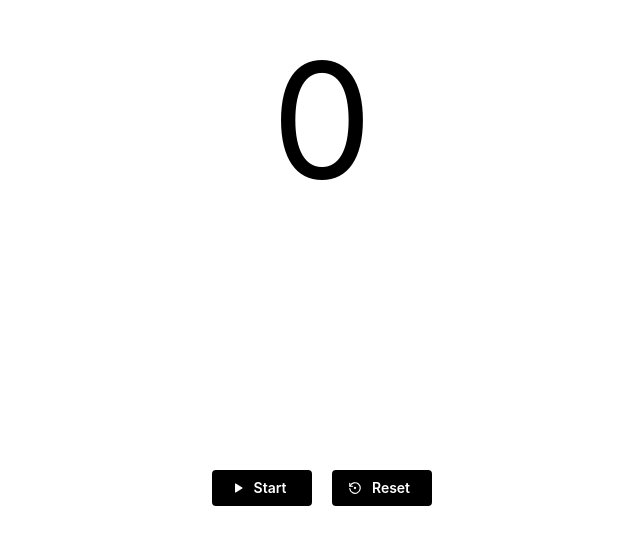
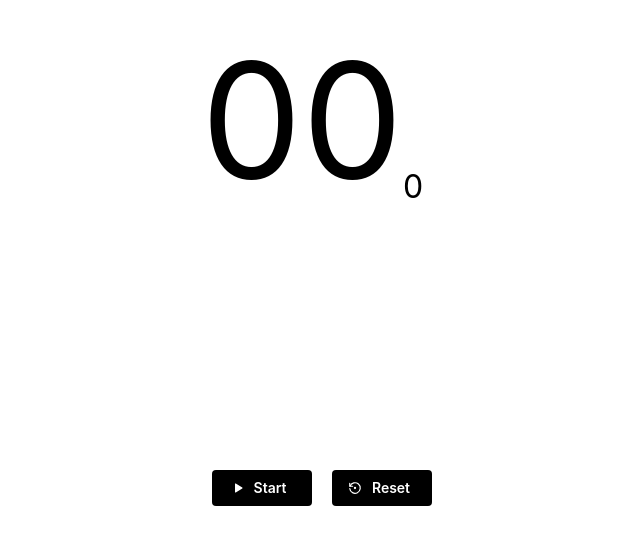
Before and after one commit to MuhammadHarisBaloch/time-machine, a Next.js app: page /stopwatch in a window 1280 px wide. Shown: the part 262-800 px from the top of the page, without its empty margins (318-958 px from the left). Built offline with nearby package versions, Linux system fonts and the light colour scheme.

Commit message:
[FEAT] stopwatch timer completed 🚀

```diff
--- a/app/stopwatch/page.tsx
+++ b/app/stopwatch/page.tsx
@@ -1,5 +1,95 @@
-import TimerInput from "@/components/StopWatch/TimerInput";
+"use client";
+import { Box, Button, Flex, Stack, Text } from "@mantine/core";
+import {
+  IconPlayerPauseFilled,
+  IconPlayerPlayFilled,
+  IconRestore,
+} from "@tabler/icons-react";
+import { useEffect, useMemo, useState } from "react";
 
 export default function stopwatch() {
-  return <TimerInput />;
+  const [isTimerStarted, setIsTimerStarted] = useState(false); // controls time start and stop
+  const [timer, setTimer] = useState(0); // contains numberOfSeconds but x2
+  const [miliSeconds, setMiliSeconds] = useState(0); // contains miliSeconds in 60ms
+
+  //starts the timer adds seconds to it.
+  useEffect(() => {
+    if (!isTimerStarted) return;
+    const interval = setInterval(() => {
+      setMiliSeconds((prevValue) => {
+        if (prevValue === 60) {
+          setTimer((prevValue) => prevValue + 1);
+          return 0;
+        }
+        return prevValue + 1;
+      });
+    }, 16.67);
+    return () => clearInterval(interval);
+  }, [isTimerStarted]);
+
+  //calculate hours
+  const hours = useMemo(() => {
+    return Math.trunc(timer / 7200);
+  }, [timer]);
+
+  //calculate minutes
+  const minutes = useMemo(() => {
+    return Math.trunc(timer / 120) % 60;
+  }, [timer]);
+
+  //calculate seconds
+  const seconds = useMemo(() => {
+    return Math.trunc((timer / 2) % 3600) % 60;
+  }, [timer]);
+
+  //to formatTimer
+  const formatNumber = (num: number) => {
+    return num.toString().padStart(2, "0");
+  };
+
+  return (
+    <Stack py="xl" align="center" w="100vw" h="100vh" justify="space-between">
+      <Box />
+      <Flex align="flex-end">
+        {hours > 0 && <Text fz="10rem">{formatNumber(hours)}:</Text>}
+        {(hours > 0 || minutes > 0) && (
+          <Text fz="10rem">{formatNumber(minutes)}:</Text>
+        )}
+        <Text fz="10rem">{formatNumber(seconds)}</Text>
+        <Text fz="2rem" mb="2rem" w={40}>
+          {miliSeconds}
+        </Text>
+      </Flex>
+      <Flex gap="lg">
+        <Button
+          leftSection={
+            isTimerStarted ? (
+              <IconPlayerPauseFilled size={14} />
+            ) : (
+              <IconPlayerPlayFilled size={12} />
+            )
+          }
+          color="black"
+          w="100px"
+          onClick={() => {
+            setIsTimerStarted(!isTimerStarted);
+          }}
+        >
+          {isTimerStarted ? "Pause" : "Start"}
+        </Button>
+        <Button
+          leftSection={<IconRestore size={14} />}
+          onClick={() => {
+            setTimer(0);
+            setMiliSeconds(0);
+            setIsTimerStarted(false);
+          }}
+          color="black"
+          w="100px"
+        >
+          Reset
+        </Button>
+      </Flex>
+    </Stack>
+  );
 }
--- a/components/StopWatch/TimerInput/index.tsx
+++ /dev/null
@@ -1,64 +0,0 @@
-"use client";
-import { Box, Button, Flex, Stack, Text } from "@mantine/core";
-import { useEffect, useState } from "react";
-import {
-  IconPlayerPlayFilled,
-  IconPlayerPauseFilled,
-  IconRestore,
-} from "@tabler/icons-react";
-
-export default function TimerInput() {
-  const [isTimerStarted, setIsTimerStarted] = useState(false);
-  const [timer, setTimer] = useState(0);
-
-  useEffect(() => {
-    if (!isTimerStarted) return;
-    const interval = setInterval(() => {
-      setTimer((prevValue) => {
-        return prevValue + 1;
-      });
-    }, 1000);
-    return () => clearInterval(interval);
-  }, [isTimerStarted]);
-  return (
-    <>
-      <Stack py="xl" align="center" w="100vw" h="100vh" justify="space-between">
-        <Box></Box>
-        <Flex align="center" justify="center">
-          <Text fz="10rem">{timer}</Text>
-          {/* <Text fz="6rem">:</Text>
-          <Text fz="10rem">0</Text> */}
-        </Flex>
-        <Flex gap="lg">
-          <Button
-            leftSection={
-              isTimerStarted ? (
-                <IconPlayerPauseFilled size={14} />
-              ) : (
-                <IconPlayerPlayFilled size={12} />
-              )
-            }
-            color="black"
-            w="100px"
-            onClick={() => {
-              setIsTimerStarted(!isTimerStarted);
-            }}
-          >
-            {isTimerStarted ? "Pause" : "Start"}
-          </Button>
-          <Button
-            leftSection={<IconRestore size={14} />}
-            onClick={() => {
-              setTimer(0);
-              setIsTimerStarted(false);
-            }}
-            color="black"
-            w="100px"
-          >
-            Reset
-          </Button>
-        </Flex>
-      </Stack>
-    </>
-  );
-}
```
